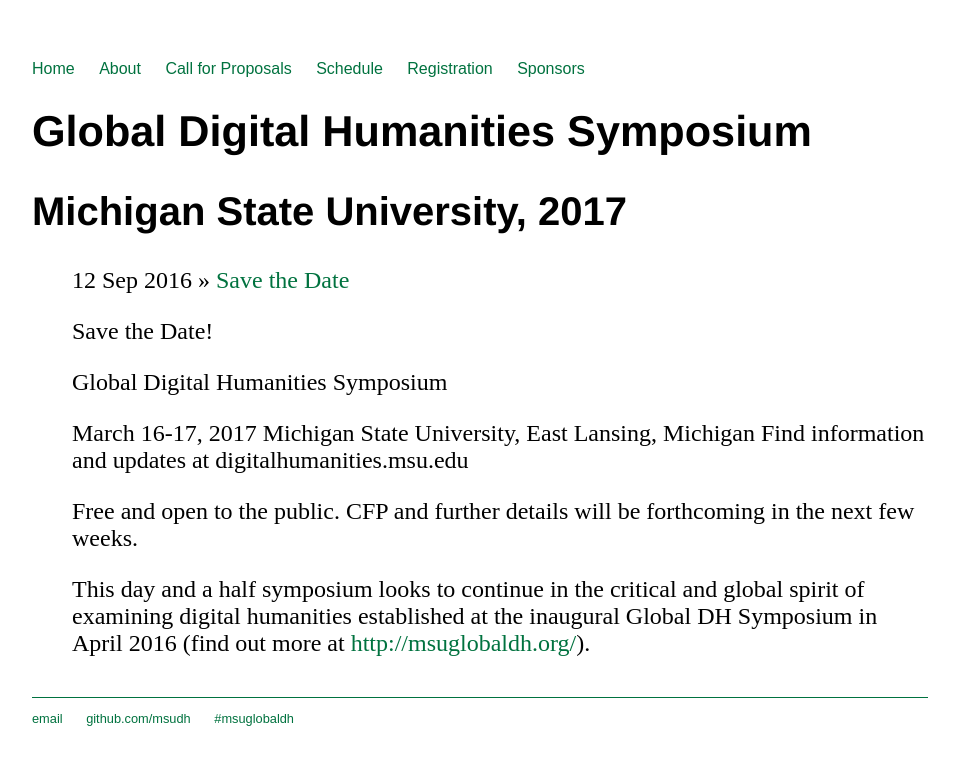
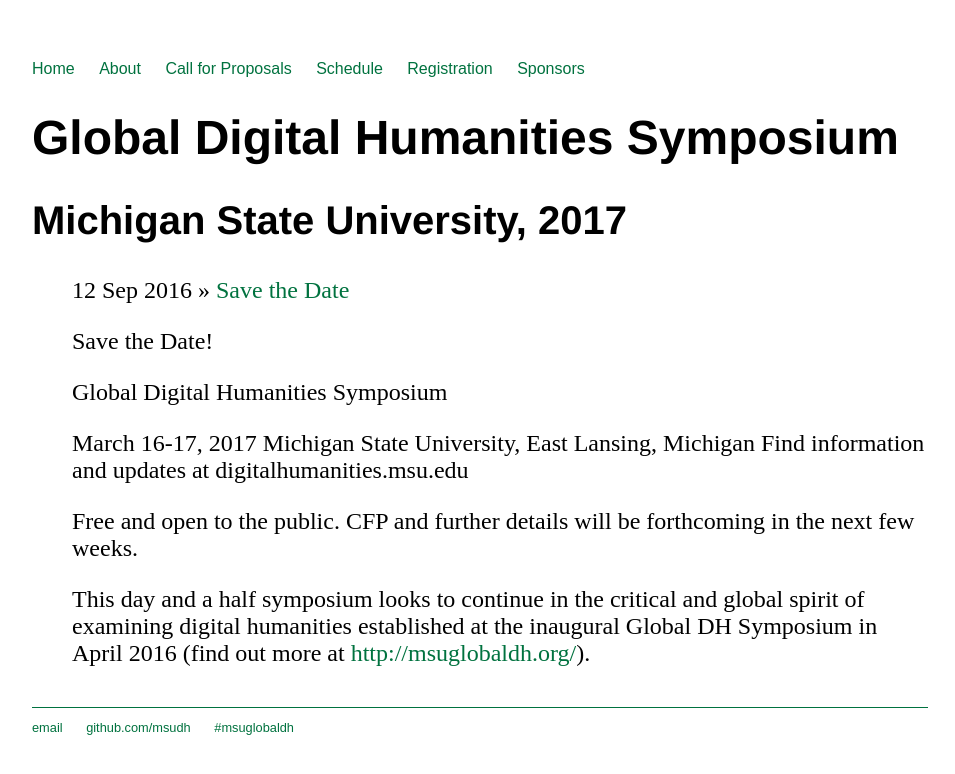
Before and after one commit to msudh/globaldh2017.github.io, a Jekyll site: the page built from index.html, in a window 1280 px wide. Shown: the top 774 px of the page, without its empty margins (160-1115 px from the left). Built offline with Jekyll 4.4.1, drawn with Linux system fonts in a browser that asks for light colours.

Commit message:
Update main.css

```diff
--- a/css/main.css
+++ b/css/main.css
@@ -19,14 +19,14 @@
     text-decoration: underline;
 }
 h1, h2, h3, h4 { font-family: 'Helvetica', 'Arial', 'Sans-Serif'; }
-h1 { font-size: 2.7em;  }
+h1 { font-size: 3em;  }
 h2 { font-size: 2.5em; }
-h3 { font-size: 2.3em; }
-h4 { font-size: 1.9em; }
+h3 { font-size: 2.2em; }
+h4 { font-size: 1.8em; }
 }
 p {
-    font-size: 1.9em;
-    line-height: 1.8em;
+    font-size: 1.8em;
+    line-height: 1.7em;
     color: #000000;
 }
 footer {
```
